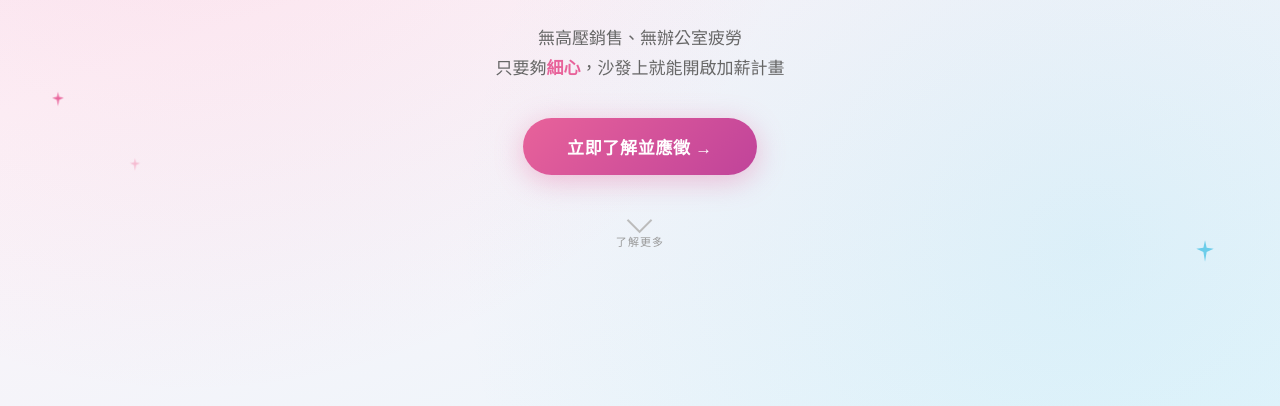
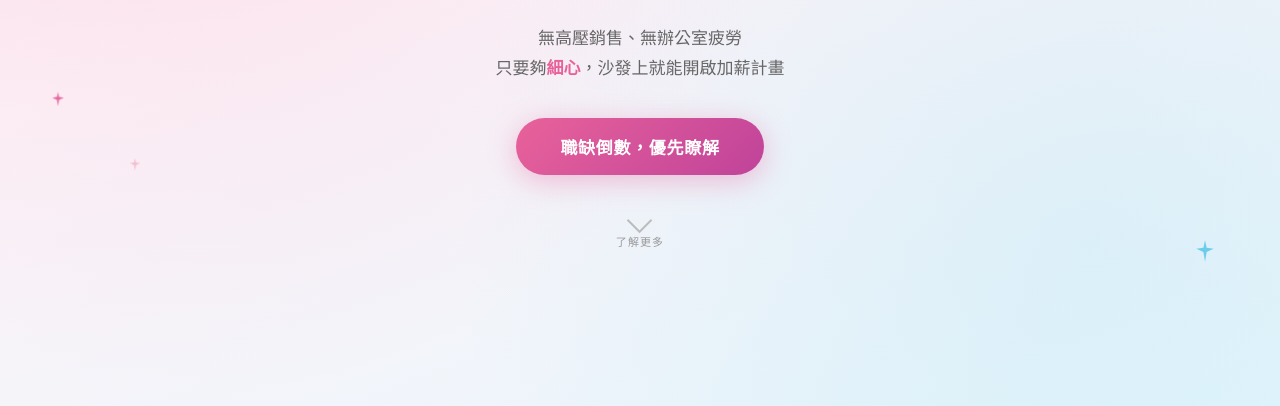
Before and after one commit to advertisinghelper/meko, a plain HTML site: page index.html in a window 1280 px wide. Shown: the part 394-800 px from the top of the page. Drawn offline with Linux system fonts and the light colour scheme.

Commit message:
Update index.html

```diff
--- a/index.html
+++ b/index.html
@@ -409,7 +409,7 @@ src="https://www.facebook.com/tr?id=2806671529690408&ev=PageView&noscript=1"
     只要夠<strong>細心</strong>，沙發上就能開啟加薪計畫
   </p>
 
-  <a href="https://lin.ee/zUYpPwA" class="cta-btn">立即了解並應徵 →</a>
+  <a href="https://lin.ee/zUYpPwA" class="cta-btn">職缺倒數，優先瞭解</a>
 
   <div class="scroll-hint">
     <div class="scroll-arrow"></div>
@@ -517,7 +517,7 @@ src="https://www.facebook.com/tr?id=2806671529690408&ev=PageView&noscript=1"
   <p class="closing-text">
     加入 MEKO，讓你的生活節奏中，多一份<strong>穩定、療癒</strong>且完全不受打擾的變現力量。
   </p>
-  <a href="https://lin.ee/zUYpPwA" class="cta-btn">立即了解並應徵 →</a>
+  <a href="https://lin.ee/zUYpPwA" class="cta-btn">職缺倒數，優先瞭解</a>
 </section>
 
 <div class="footer-note">MEKO · 70 Style · 30 Beauty</div>
```
